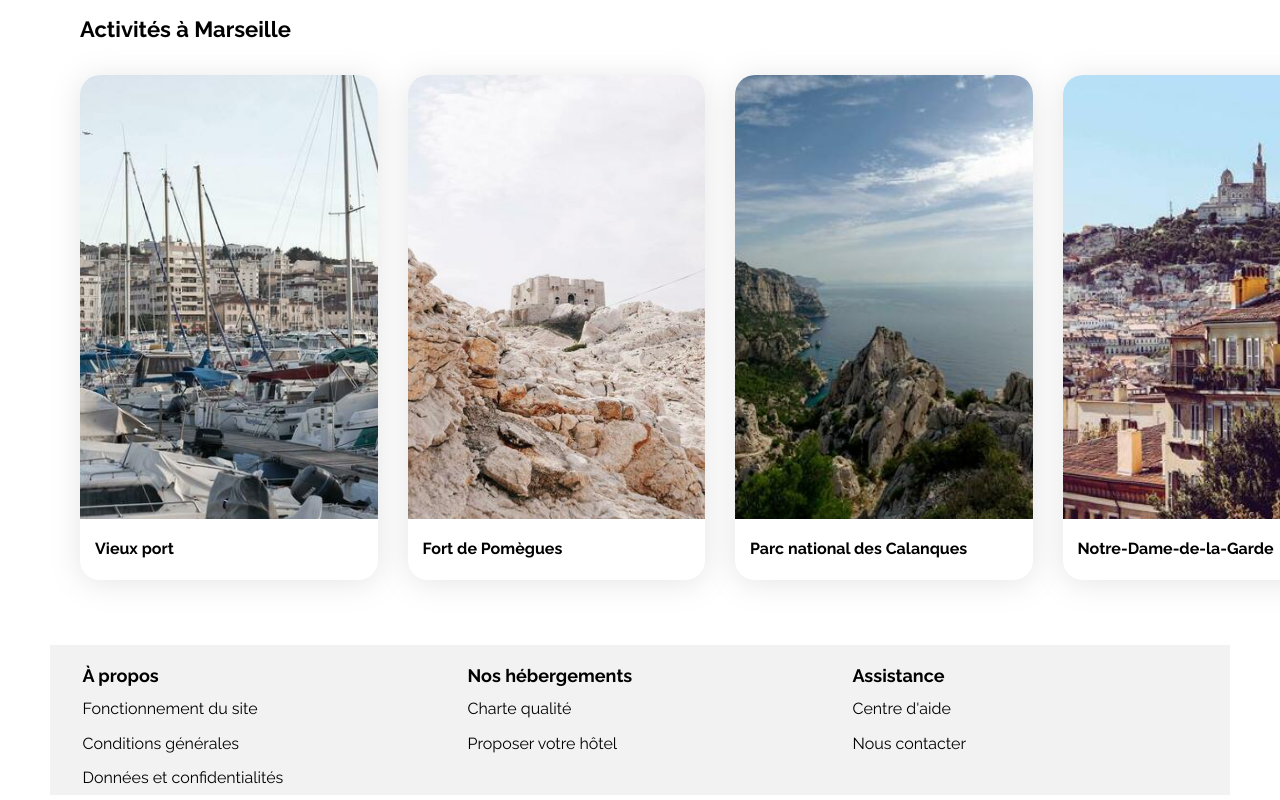
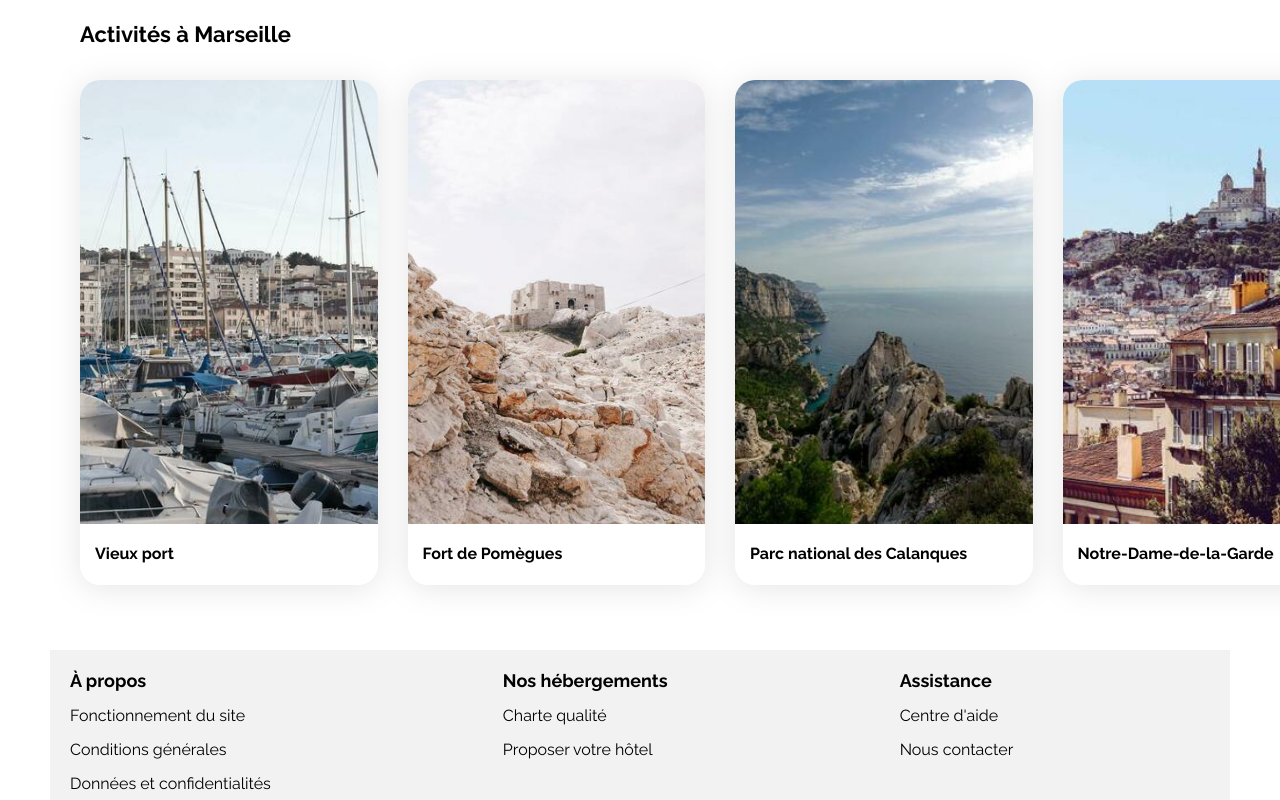
Before and after one commit to scheveny/projet2, a plain HTML site: page index.html in a window 1280 px wide. Shown: the part 1077-1877 px from the top of the page. Drawn offline with Linux system fonts and the light colour scheme.

Commit message:
fix(footer+icon):html+css

```diff
--- a/index.html
+++ b/index.html
@@ -47,7 +47,7 @@
                     <button class="filter-buttons"><i class="fa-solid fa-heart"></i>Romantique</button>
                     <button class="filter-buttons"><i class="fa-solid fa-fire"></i>Nos pépites</button>
                 </div>
-                <h3 class="filter-info"><i class="fa fa-circle-info"></i>Plus de 500 logements sont disponibles dans cette ville</h3> <!--problème avec l'icône info-->
+                <h3 class="filter-info"><img src="./images/logo/Icon.png" alt="icône info">Plus de 500 logements sont disponibles dans cette ville</h3>
             </section>
 
             <div class="hebergements-and-populaires">
@@ -263,16 +263,24 @@
         </main>
 
         <footer>
-        <a class="footer-titles" href="">À propos</a>
-        <a class="footer-titles" href="">Nos hébergements</a>
-        <a class="footer-titles" href="">Assistance</a>
-        <a class="footer-links" href="">Fonctionnement du site</a>
-        <a class="footer-links" href="">Charte qualité</a>
-        <a class="footer-links" href="">Centre d'aide</a>
-        <a class="footer-links" href="">Conditions générales</a>
-        <a class="footer-links" href="">Proposer votre hôtel</a>
-        <a class="footer-links" href="">Nous contacter</a>
-        <a class="footer-links" href="">Données et confidentialités</a>
+            <div class="footer-menu">
+                <div class="footer-sub-menu">
+                    <div class="footer-titles" href="">À propos</div>
+                    <div class="footer-links" href="">Fonctionnement du site</div>
+                    <div class="footer-links" href="">Conditions générales</div>
+                    <div class="footer-links" href="">Données et confidentialités</div>
+                </div>
+                <div class="footer-sub-menu">
+                    <div class="footer-titles" href="">Nos hébergements</div>
+                    <div class="footer-links" href="">Charte qualité</div>
+                    <div class="footer-links" href="">Proposer votre hôtel</div>
+                </div>
+                <div class="footer-sub-menu">
+                    <div class="footer-titles" href="">Assistance</div>
+                    <div class="footer-links" href="">Centre d'aide</div>
+                    <div class="footer-links" href="">Nous contacter</div>
+                </div>
+            </div>
         </footer>
     </div>
 </body>
--- a/style.css
+++ b/style.css
@@ -166,6 +166,7 @@ header {
     margin: 0 0 30px 0;
     gap: 10px;
 }
+
 
 /***********MAIN*****************/
 .main-container {
@@ -378,22 +379,23 @@ header {
 /********FOOTER*********/
 
 footer {
-    display: grid;
-    grid-template-columns: 33.33% 33.33% 33.33%;
-    grid-template-rows: 25% 25% 25% 25%;
     background-color: #F2F2F2;
-    padding: 12.5px 12.5px 0 12.5px;
 }
 
-footer a {
-    padding: 7.5px 0 7.5px 20px;
-    text-decoration: none;
-    color: black;
+.footer-menu {
+    display: flex;
+    padding-left: 20px;
+    gap: 20%;
+}
+
+.footer-links {
+    padding: 7.5px 0 7.5px 0;
 }
 
 .footer-titles {
     font-size: 18px;
     font-weight: 700;
+    padding: 20px 0 7.5px 0;
 }
 
 .footer-links {
```
Also changed, not shown: images/logo/Icon.png (added).
